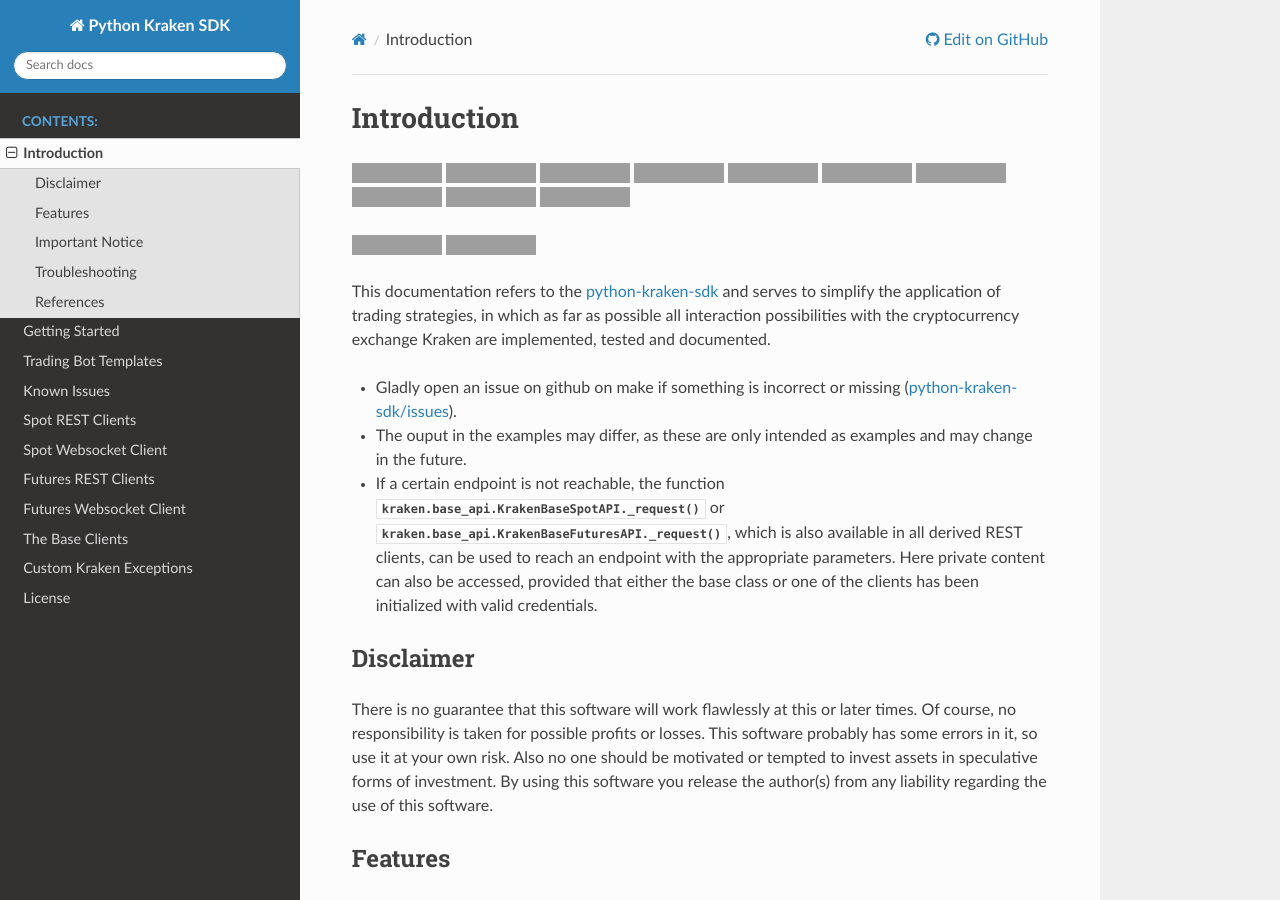
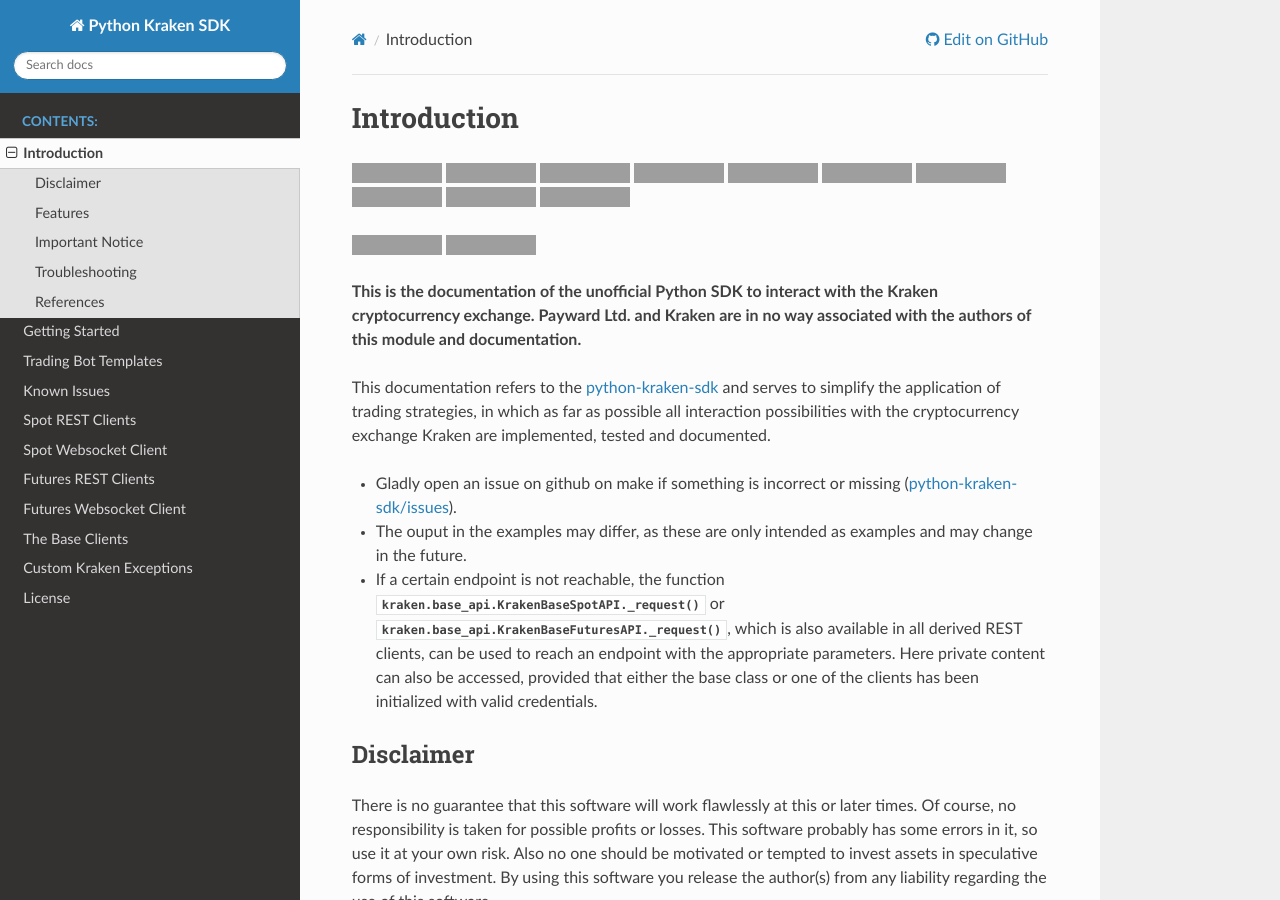
Before and after one commit to btschwertfeger/python-kraken-sdk, a Sphinx documentation site: the page built from docs/src/introduction.rst, in a window 1280 px wide and 900 px high, cut to the strip 0-900 px from the top of the window. Built offline with Sphinx 7.4.7 and the Read the Docs theme 2.0.0, drawn with Linux system fonts in a browser that asks for light colours; grey boxes are pictures that could not be loaded.

Commit message:
Improved workflows (#68)

```diff
--- a/docs/src/introduction.rst
+++ b/docs/src/introduction.rst
@@ -8,6 +8,9 @@
 |Release date badge| |Release version badge| |DOI badge|
 
 |Docs stable| |Docs latest|
+
+**This is the documentation of the unofficial Python SDK to interact with the Kraken cryptocurrency exchange. Payward Ltd. and Kraken are in
+no way associated with the authors of this module and documentation.**
 
 This documentation refers to the `python-kraken-sdk`_ and serves to simplify the application of trading strategies,
 in which as far as possible all interaction possibilities with the cryptocurrency exchange Kraken are implemented, tested and documented.
```
Also changed, not shown: README.md (+3 -2 lines), 6 other files.
